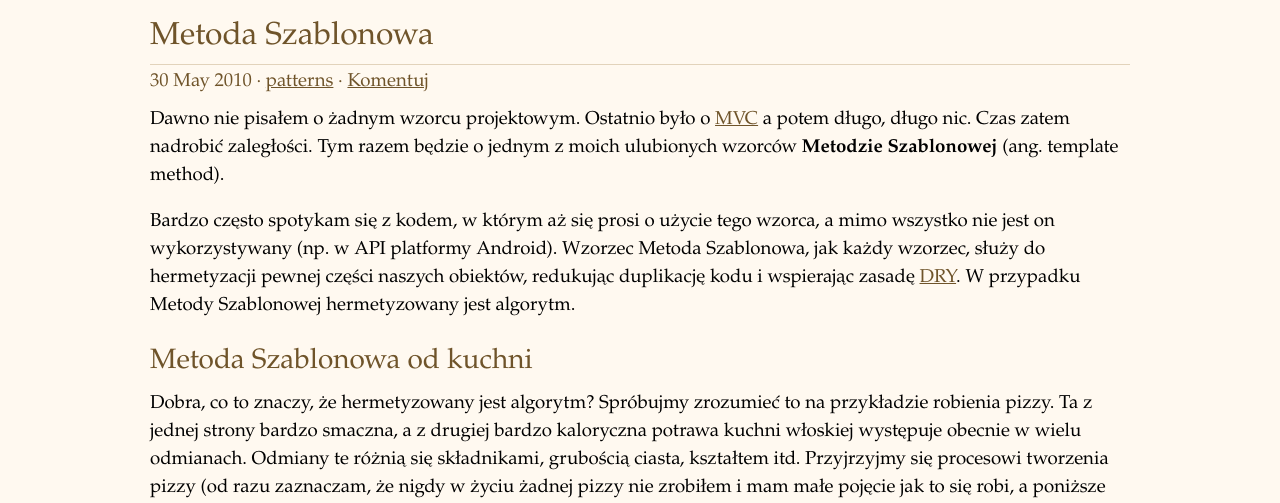
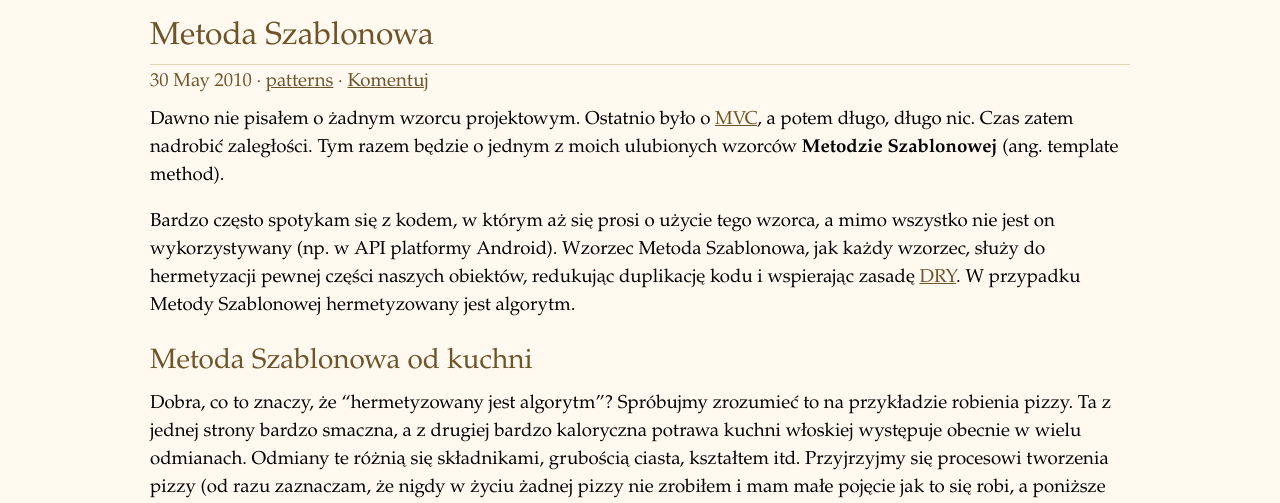
Before and after one commit to michalorman/michalorman-blog-old, a Jekyll site: the page built from blog/patterns/_posts/2010-05-30-metoda-szablonowa.markdown, in a window 1280 px wide and 1400 px high. Shown: the part 318-821 px from the top of the window. Built offline with Jekyll 4.4.1, drawn with Linux system fonts in a browser that asks for light colours; Markdown is read by kramdown in place of the engine named in the settings; comment, search, counter and statistics services are not loaded; some of the changed text lies outside the part shown.

Commit message:
Fixed typos.

```diff
--- a/blog/patterns/_posts/2010-05-30-metoda-szablonowa.markdown
+++ b/blog/patterns/_posts/2010-05-30-metoda-szablonowa.markdown
@@ -5,7 +5,7 @@ description: Opis wzorca projektowego Metoda Szablonowa (ang. Template Method).
 keywords: design pattern wzorzec projektowy metoda szablonowa template method
 navbar_pos: 1
 ---
-Dawno nie pisałem o żadnym wzorcu projektowym. Ostatnio było o [MVC](/blog/2010/03/model-widok-kontroler) a potem
+Dawno nie pisałem o żadnym wzorcu projektowym. Ostatnio było o [MVC](/blog/2010/03/model-widok-kontroler), a potem
 długo, długo nic. Czas zatem nadrobić zaległości. Tym razem będzie o jednym z moich ulubionych wzorców **Metodzie Szablonowej**
 (ang. template method).
 
@@ -16,7 +16,7 @@ W przypadku Metody Szablonowej hermetyzowany jest algorytm.
 
 ## Metoda Szablonowa od kuchni
 
-Dobra, co to znaczy, że hermetyzowany jest algorytm? Spróbujmy zrozumieć to na przykładzie robienia pizzy. Ta z jednej
+Dobra, co to znaczy, że "hermetyzowany jest algorytm"? Spróbujmy zrozumieć to na przykładzie robienia pizzy. Ta z jednej
 strony bardzo smaczna, a z drugiej bardzo kaloryczna potrawa kuchni włoskiej występuje obecnie w wielu odmianach. Odmiany
 te różnią się składnikami, grubością ciasta, kształtem itd. Przyjrzyjmy się procesowi tworzenia pizzy (od razu zaznaczam, że
 nigdy w życiu żadnej pizzy nie zrobiłem i mam małe pojęcie jak to się robi, a poniższe opisy mają charakter poglądowy i nie
@@ -286,7 +286,7 @@ Teraz nasza pizza będzie pieczona przed 20 a nie 15 minut.
 ## Podsumowanie
 
 Metoda szablonowa to bardzo fajny wzorzec projektowy pozwalający na wyniesienie algorytmy na wyższy poziom abstrakcji. Tworzymy ogólny
-algorytm szablonowy a klasom potomnym zostawiamy implementację poszczególnych jego kroków. Dzięki temu nasz kod nie jest duplikowany,
+algorytm szablonowy, a klasom potomnym zostawiamy implementację poszczególnych jego kroków. Dzięki temu nasz kod nie jest duplikowany,
 jest przejrzysty a dodawanie nowych klas realizujących podobny algorytm jest szybsze, ponieważ definiujemy tylko niektóre jego kroki a nie cały algorytm.
 
 Metody szablonowe posiadaj pewne domyślne działanie na które możemy wpływać za pomocą haczyków. Haczyki to są metody z konkretną, domyślną
```
Also changed, not shown: other parts of blog/patterns/_posts/2010-05-30-metoda-szablonowa.markdown (+15 -15 lines).
